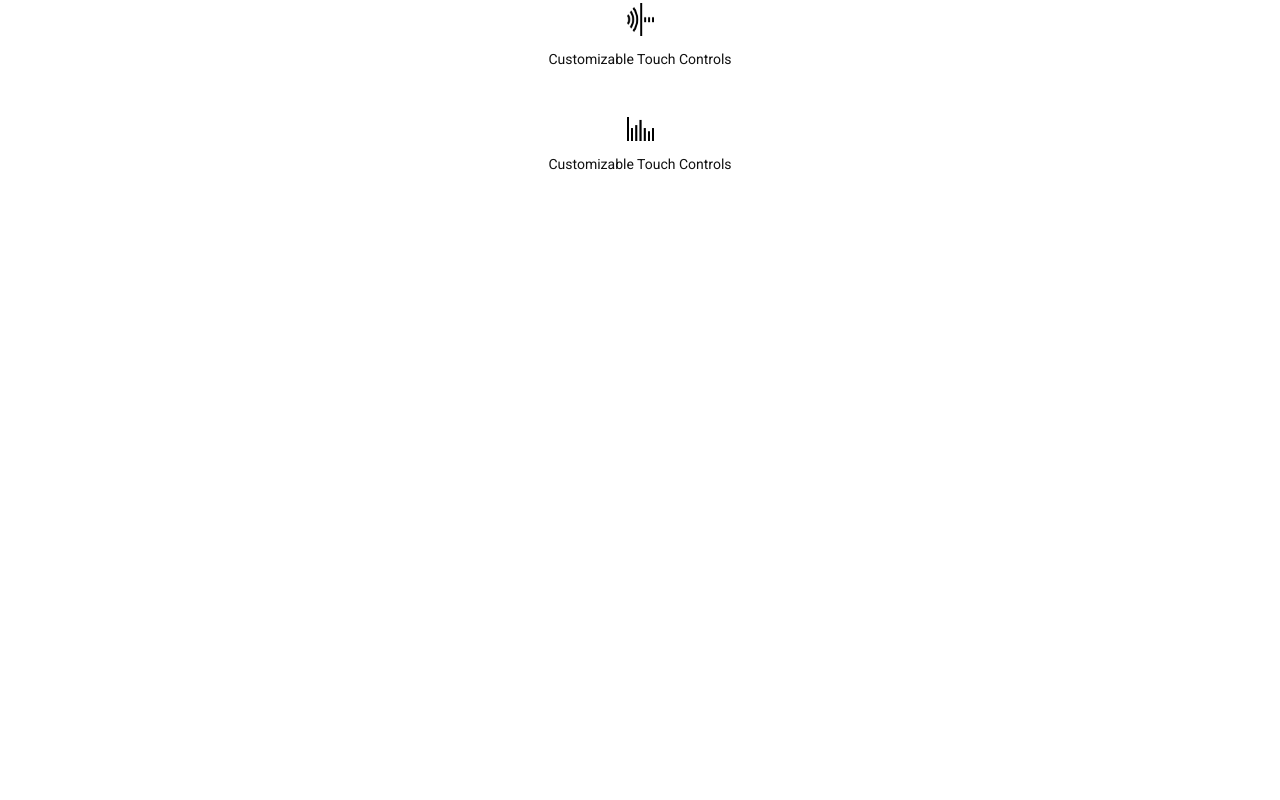
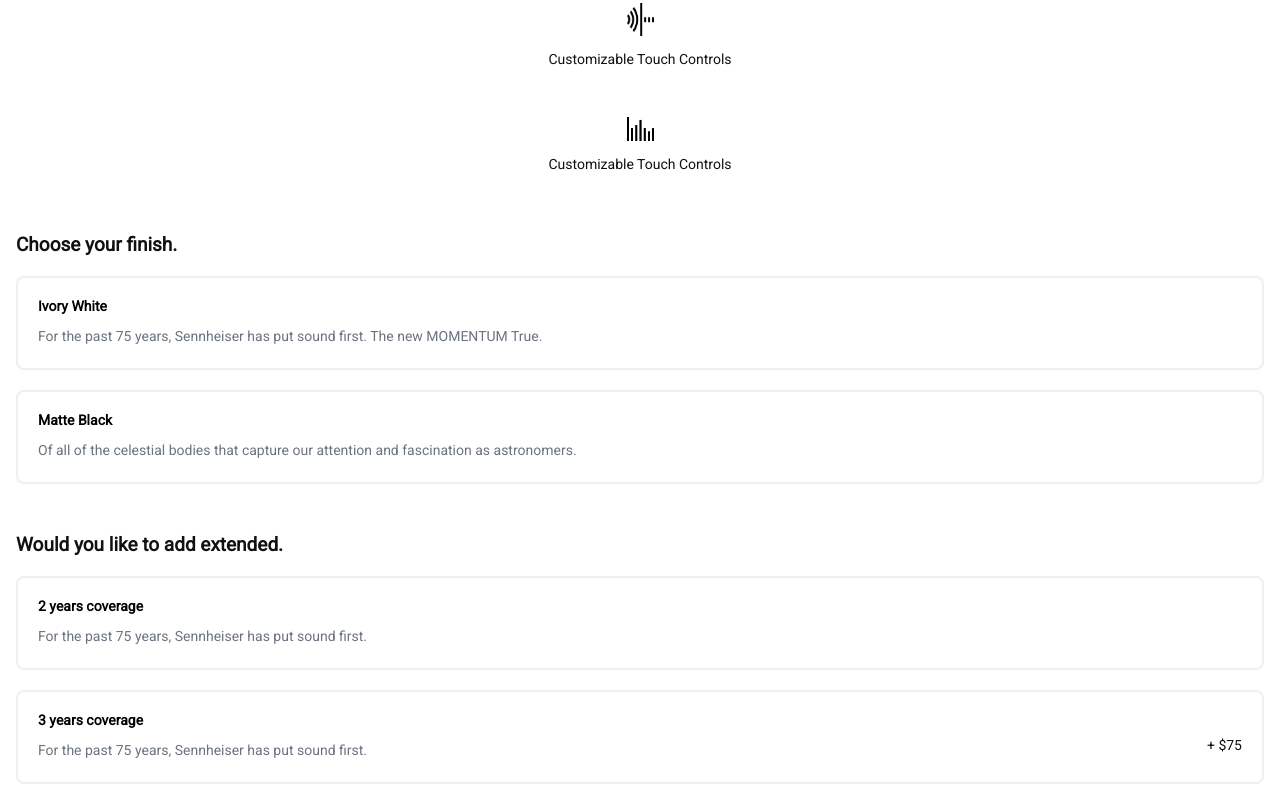
Before and after one commit to jampier-santiago/prueba-serempre, a React (Create React App) app: page / in a window 1280 px wide. Shown: the part 998-1798 px from the top of the page. Before the commit the page ends 1198 px from the top, so only its background shows below. Built offline with nearby package versions, Linux system fonts and the light colour scheme.

Commit message:
create cards

```diff
--- /dev/null
+++ b/src/components/Card.jsx
@@ -0,0 +1,31 @@
+// Props
+// Title: Debe llegar el titulo de la tarjeta
+// Text: Debe llegar el texto para la tarjeta
+// Price: Debe llegar el precio, en caso de que la tarjeta lo necesite
+
+// Depencies
+import React, { useState } from "react";
+
+export default function Card({ title, text, price }) {
+  const [active, setActive] = useState(false);
+
+  // Función para colocar la clase active a la tarjeta
+  function addClassActive() {
+    setActive(!active);
+  }
+
+  return (
+    <section
+      className={active ? "container-card active" : "container-card"}
+      onClick={addClassActive}
+    >
+      <div className="container-card__title">
+        <h2>{title}</h2>
+      </div>
+      <div className="container-card__text">
+        <p style={price ? { width: "75%" } : { width: "100%" }}>{text}</p>
+        <span>{price}</span>
+      </div>
+    </section>
+  );
+}
--- a/src/pages/Main.jsx
+++ b/src/pages/Main.jsx
@@ -1,5 +1,6 @@
 // Dependecies
 import React from "react";
+import Card from "../components/Card";
 
 // Components
 import Nav from "../components/Nav";
@@ -27,6 +28,39 @@ export default function Main() {
       </section>
 
       <SliderInfo />
+
+      <section className="container-your-finish">
+        <div className="container-your-finish__title">
+          <h2>Choose your finish.</h2>
+        </div>
+        <div className="container-your-finish__cards">
+          <Card
+            title="Ivory White"
+            text="For the past 75 years, Sennheiser has put sound first. The new MOMENTUM True. "
+          />
+          <Card
+            title="Matte Black"
+            text="Of all of the celestial bodies that capture our attention and fascination as astronomers."
+          />
+        </div>
+      </section>
+
+      <section className="container-add-extended">
+        <div className="container-add-extended__title">
+          <h2>Would you like to add extended.</h2>
+        </div>
+        <div className="container-add-extended__cards">
+          <Card
+            title="2 years coverage"
+            text="For the past 75 years, Sennheiser has put sound first."
+          ></Card>
+          <Card
+            title="3 years coverage"
+            text="For the past 75 years, Sennheiser has put sound first."
+            price="+ $75"
+          ></Card>
+        </div>
+      </section>
     </section>
   );
 }
--- a/src/styles/base/_variables.scss
+++ b/src/styles/base/_variables.scss
@@ -11,3 +11,7 @@ $dark: #111111;
 $font: "Roboto", sans-serif;
 $font-weight-title: 700;
 $font-weight-text: 400;
+
+* {
+  font-family: $font;
+}
--- /dev/null
+++ b/src/styles/components/_card.scss
@@ -0,0 +1,42 @@
+.container-card {
+  width: 100%;
+  margin-top: 20px;
+  padding: 20px;
+  border-radius: 8px;
+  border: 2px solid $grey-light;
+  box-sizing: border-box;
+
+  &__title {
+    width: 100%;
+
+    h2 {
+      margin: 0;
+      font-weight: $font-weight-title;
+      font-size: 14px;
+    }
+  }
+
+  &__text {
+    width: 100%;
+    @include alignWidthFlex(space-between, center, row);
+
+    p {
+      margin: 0;
+      margin-top: 10px;
+      color: $grey;
+      font-size: 14px;
+      font-weight: $font-weight-text;
+      line-height: 24px;
+    }
+
+    span {
+      color: $dark;
+      font-size: 14px;
+      font-weight: $font-weight-text;
+    }
+  }
+
+  &.active {
+    border: 2px solid $blue;
+  }
+}
--- a/src/styles/components/_slider-info.scss
+++ b/src/styles/components/_slider-info.scss
@@ -27,7 +27,7 @@
         margin: 0;
         padding: 5px;
         color: $grey;
-        font-family: $font;
+
         font-weight: 500;
         font-size: 19px;
         box-sizing: border-box;
@@ -54,7 +54,7 @@
         margin: 0;
         padding: 5px;
         color: $grey;
-        font-family: $font;
+
         font-weight: $font-weight-text;
         font-size: 16px;
         line-height: 24px;
@@ -74,7 +74,7 @@
 
         span {
           color: $dark;
-          font-family: $font;
+
           font-weight: 400;
           font-size: 14px;
         }
--- a/src/styles/pages/_main.scss
+++ b/src/styles/pages/_main.scss
@@ -1,8 +1,16 @@
+%title {
+  margin: 0;
+  font-weight: $font-weight-title;
+  font-size: 19px;
+  color: $dark;
+}
+
 .container-page {
   padding: 16px;
   box-sizing: border-box;
 }
 
+// --- info product ---
 .product-title {
   width: 100%;
   margin-top: 50px;
@@ -13,7 +21,6 @@
 
     span {
       color: $red;
-      font-family: $font;
       font-weight: $font-weight-text;
       font-size: 14px;
       text-transform: uppercase;
@@ -26,7 +33,6 @@
     h2 {
       margin: 0;
       margin-top: 10px;
-      font-family: $font;
       font-weight: $font-weight-title;
       font-size: 33px;
       text-align: left;
@@ -37,7 +43,6 @@
       margin: 0;
       margin-top: 10px;
       color: $grey;
-      font-family: $font;
       font-size: 22px;
     }
   }
@@ -47,7 +52,6 @@
 
     small {
       color: $grey;
-      font-family: $font;
       font-size: 13px;
       text-transform: uppercase;
     }
@@ -55,9 +59,49 @@
     h3 {
       margin: 0;
       margin-top: 10px;
-      font-family: $font;
       font-weight: $font-weight-title;
       font-size: 40px;
     }
   }
 }
+// --- info product ---
+
+// --- your finish ---
+.container-your-finish {
+  width: 100%;
+  margin-top: 50px;
+  box-sizing: border-box;
+
+  &__title {
+    width: 100%;
+
+    h2 {
+      @extend %title;
+    }
+  }
+
+  &__cards {
+    width: 100%;
+    box-sizing: border-box;
+  }
+}
+// --- your finish ---
+
+// --- add extended ---
+.container-add-extended {
+  @extend .container-your-finish;
+
+  &__title {
+    width: 100%;
+
+    h2 {
+      @extend %title;
+    }
+  }
+
+  &__cards {
+    width: 100%;
+    box-sizing: border-box;
+  }
+}
+// --- add extended ---
--- a/src/styles/style.scss
+++ b/src/styles/style.scss
@@ -8,6 +8,7 @@
 @import "./components/nav";
 @import "./components/slider";
 @import "./components/slider-info";
+@import "./components/card";
 
 // pages
 @import "./pages/main";
```
